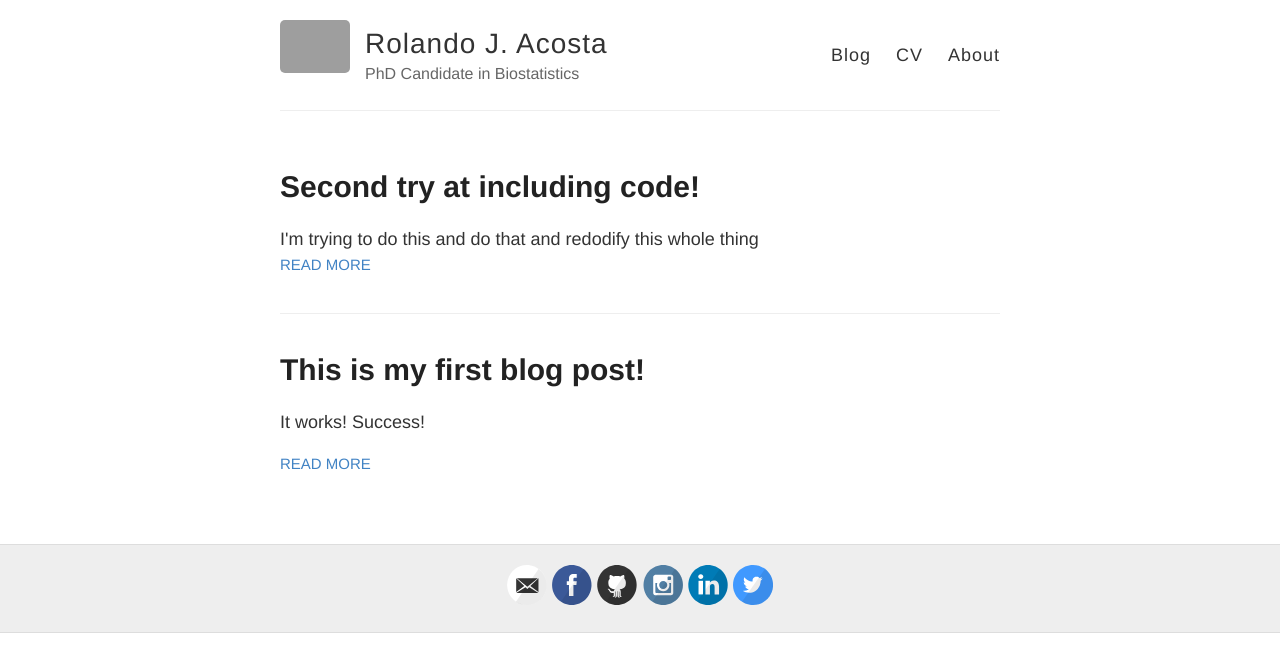
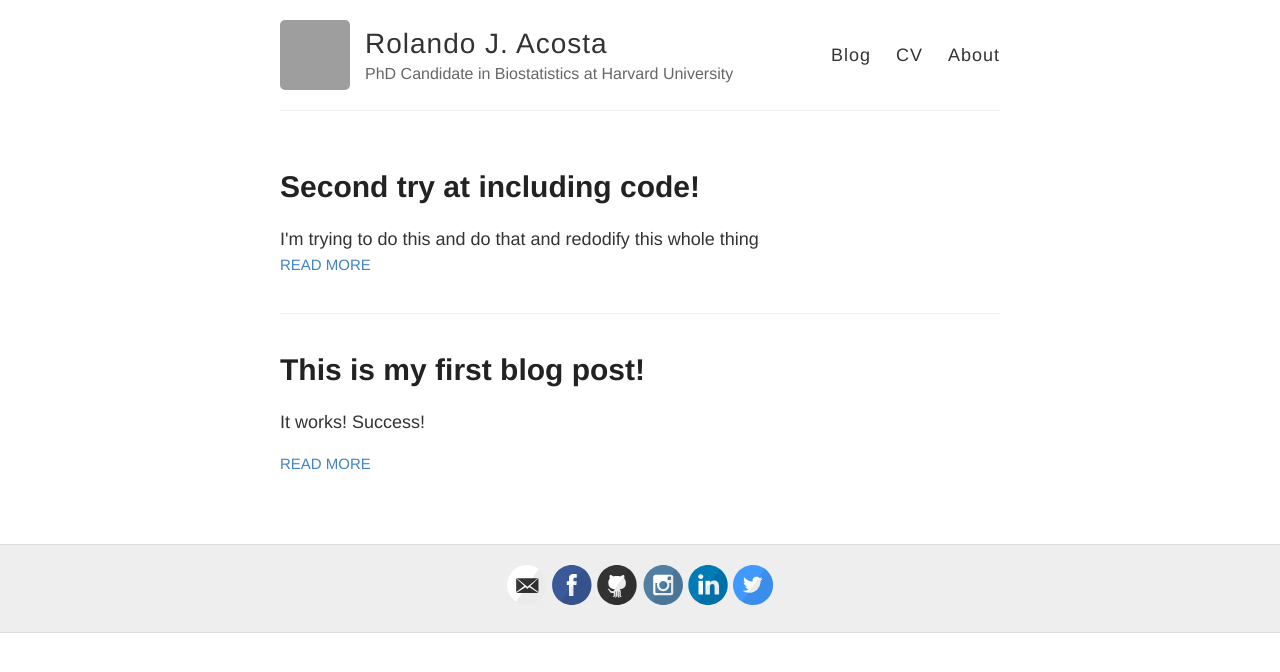
Before and after one commit to RJNunez/old-blog, a Jekyll site: the page built from index.html, in a window 1280 px wide. Shown: the top 672 px of the page. Built offline with Jekyll 4.4.1, drawn with Linux system fonts in a browser that asks for light colours; grey boxes are pictures that could not be loaded.

Commit message:
Update _config.yml

```diff
--- a/_config.yml
+++ b/_config.yml
@@ -6,10 +6,11 @@
 name: Rolando J. Acosta
 
 # Short bio or description (displayed in the header)
-description: PhD Candidate in Biostatistics
+description: PhD Candidate in Biostatistics at Harvard University
 
 # URL of your avatar or profile pic (you could use your GitHub profile pic)
-avatar: https://raw.githubusercontent.com/barryclark/jekyll-now/master/images/jekyll-logo.png
+#avatar: https://raw.githubusercontent.com/barryclark/jekyll-now/master/images/jekyll-logo.png
+avatar: https://avatars0.githubusercontent.com/u/20586365?s=400&u=b9cd7e342a68d73466a91261dfe094b9aab5436d&v=4
 
 #
 # Flags below are optional
```
